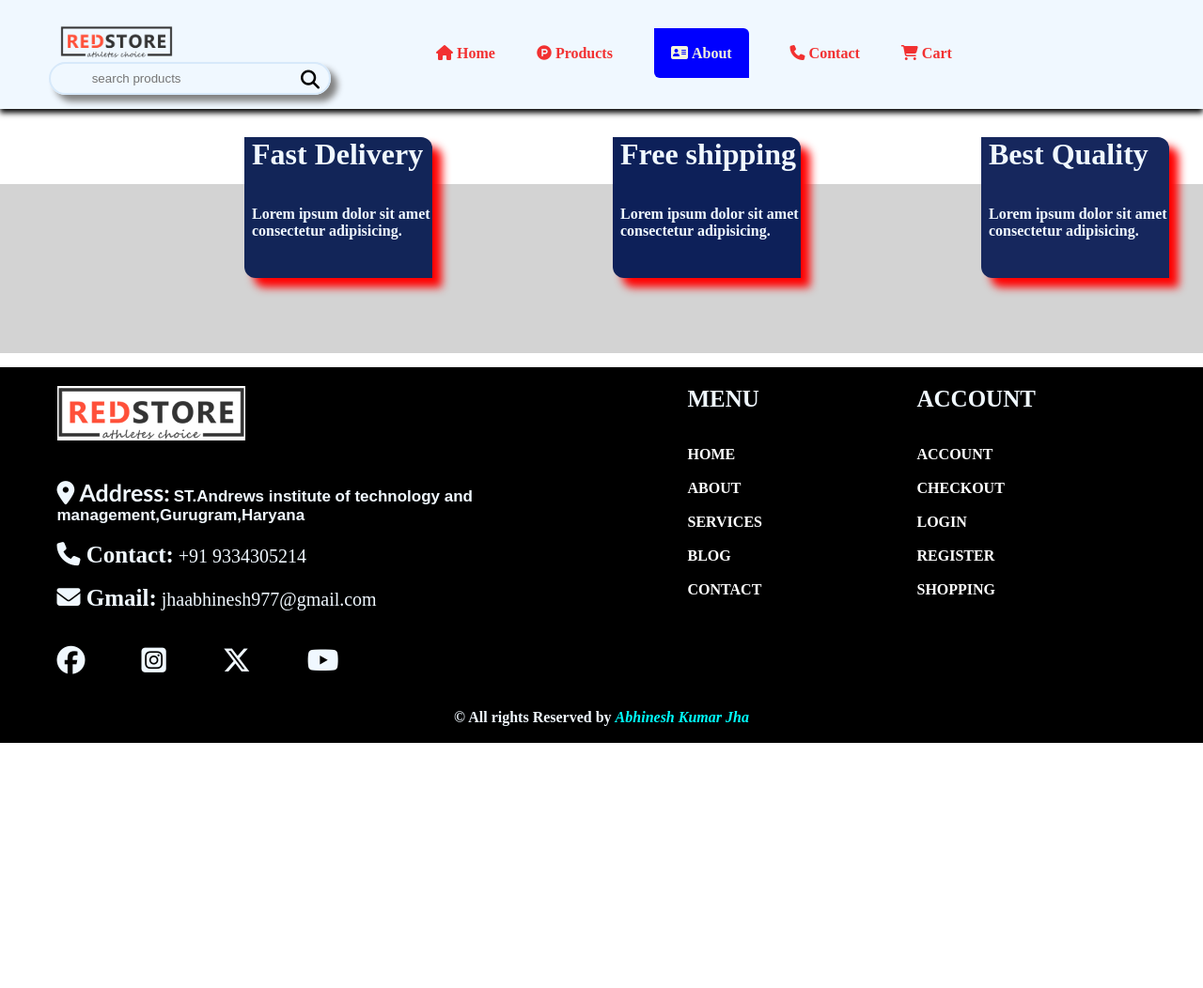
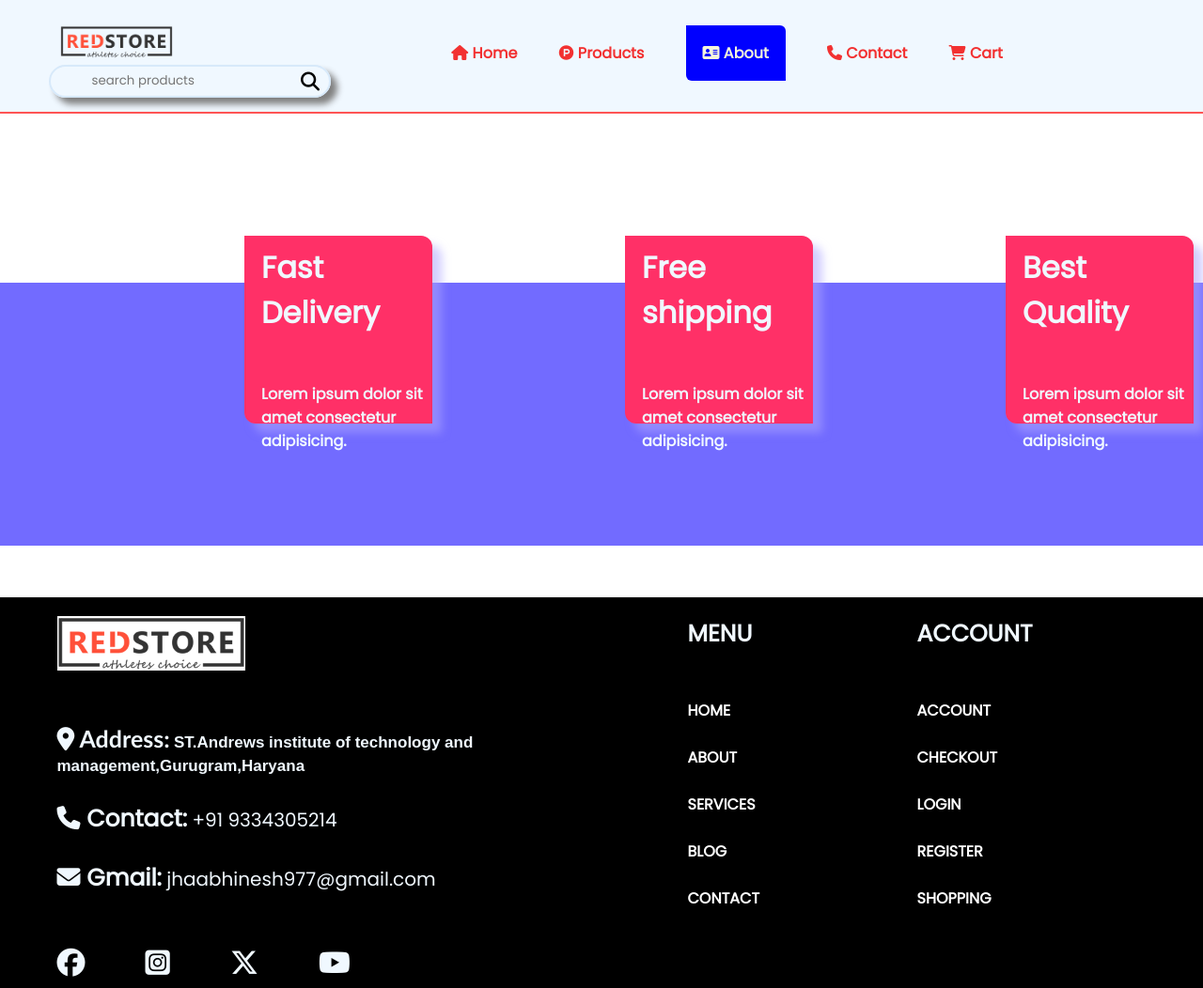
Before and after one commit to AbhineshJha/Redstore, a plain HTML site: page about.html in a window 1280 px wide. Shown: the top 1052 px of the page at 94% size. Before the commit the page ends 800 px from the top, so only its background shows below. Drawn offline with Linux system fonts and the light colour scheme; a web font is replaced by a local one.

Commit message:
Add: about page updated

```diff
--- a/Css/about.css
+++ b/Css/about.css
@@ -1,7 +1,11 @@
+@import url('https://fonts.googleapis.com/css2?family=Agbalumo&family=Poppins&display=swap');
+
+
 * {
     padding: 0;
     margin: 0;
     box-sizing: border-box;
+    font-family: Poppins;
 }
 
 .nav {
@@ -10,8 +14,8 @@
     position: sticky;
      top: 0%;
      z-index: 999;
-    box-shadow: 0px 4px 6px rgb(0, 0, 0.1);
- }
+     border-bottom: 2px solid rgb(255, 84, 84);
+}
 
 a {
     text-decoration: none;
@@ -70,55 +74,58 @@ button {
 }
 
 .why {
-    background-color: lightgrey;
+    background-color: rgb(114, 107, 255);
     width: 100%;
-    height: 180px;
-    margin-top: 80px;
+    height: 280px;
+    margin-top: 180px;
     /* display: inline-flex; */
     padding: 10px;
-    margin-bottom: 15px;
+    margin-bottom: 55px;
 
 }
 
 .free {
-    background-color: rgb(13, 32, 89);
-    width: 200px;
-    height: 150px;
+    background-color: rgb(255, 48, 103);
+    width: 300px;
+    height: 200px;
     color: aliceblue;
     border-bottom-left-radius: 12px;
     border-top-right-radius: 12px;
-    padding-left: 8px;
+    padding-top: 10px;
+    padding-left: 18px;
     position: relative;
     bottom: 60px;
-    box-shadow: 10px 10px 10px red;
+    box-shadow: 10px 10px 10px rgba(173, 165, 255, 0.549);
 
 }
 
 .Fast {
-    background-color: rgb(18, 37, 88);
-    width: 200px;
-    height: 150px;
+    background-color: rgb(255, 48, 103);
+    width: 300px;
+    height: 200px;
     color: aliceblue;
     border-bottom-left-radius: 12px;
     border-top-right-radius: 12px;
-    padding-left: 8px;
+    padding-top: 10px;
+    padding-left: 18px;
     position: relative;
     bottom: 60px;
-     box-shadow: 10px 10px 10px red;
+    box-shadow: 10px 10px 10px rgba(173, 165, 255, 0.549);
 
 }
 
 .Best {
-    background-color: rgb(22, 39, 93);
-    width: 200px;
-    height: 150px;
+    background-color: rgb(255, 48, 103);
+    width: 300px;
+    height: 200px;
     position: relative;
     bottom: 60px;
     color: aliceblue;
     border-bottom-left-radius: 12px;
     border-top-right-radius: 12px;
-    padding-left: 8px;
-     box-shadow: 10px 10px 10px red;
+    padding-top: 10px;
+    padding-left: 18px;
+    box-shadow: 10px 10px 10px rgba(173, 165, 255, 0.549);
 
 }
 
```
